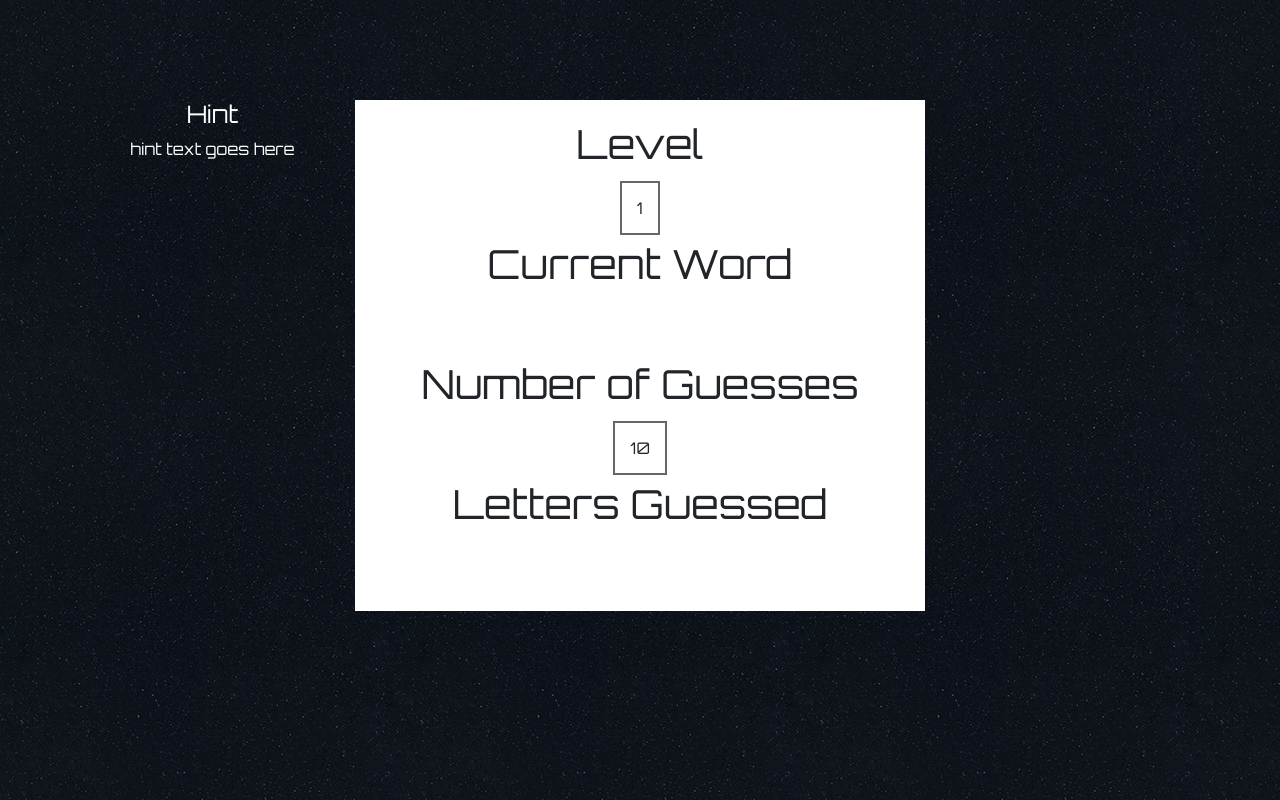
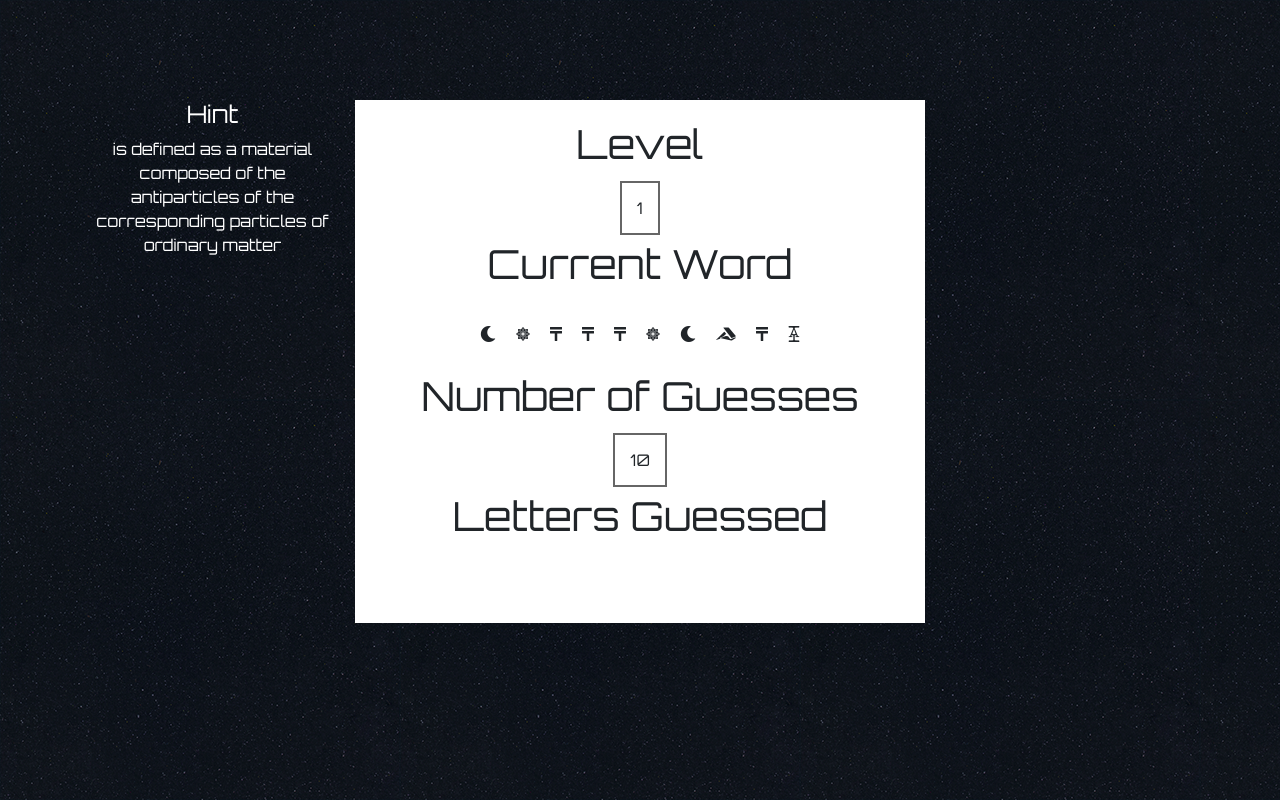
Before and after one commit to HeathBanner/WordGuess, a plain HTML site: page index.html in a window 1280 px wide. Drawn offline with nearby package versions, Linux system fonts and the light colour scheme.

Commit message:
Fixed logic file link issue

```diff
--- a/index.html
+++ b/index.html
@@ -68,7 +68,7 @@
 
 
 
-    <script src="testlogic.js"></script>
+    <script src="logic.js"></script>
 
 </body>
 </html>
```
